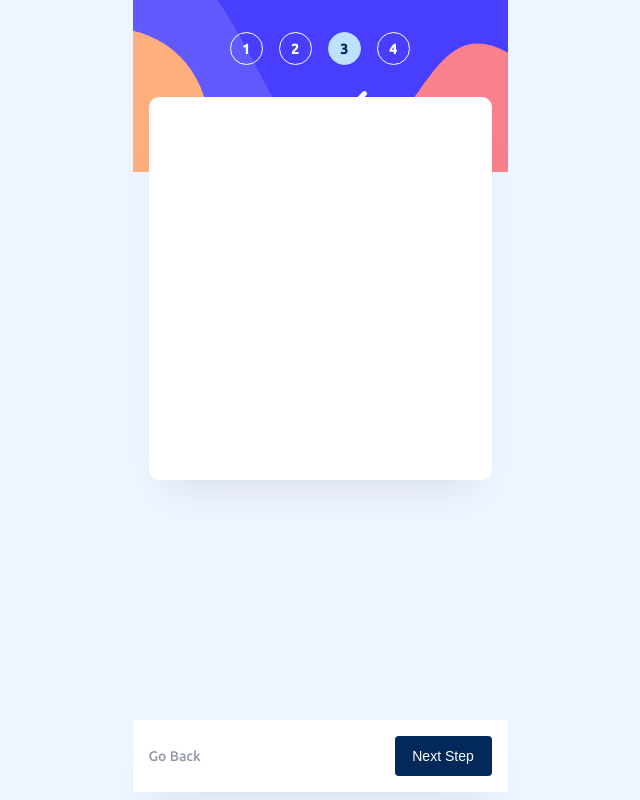
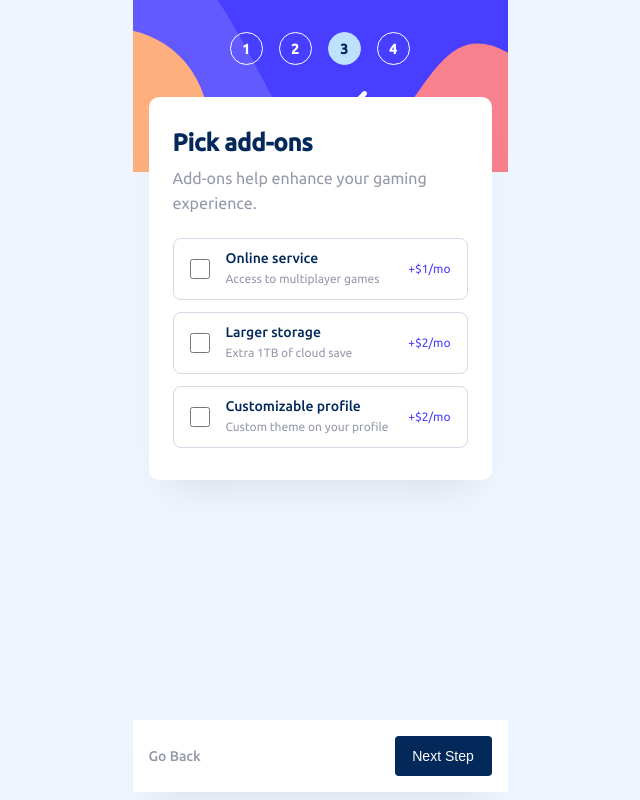
Before and after one commit to AlexanderGrigoryan/Multi-step-form, a React (Vite) app: page /addons in a window 1280 px wide. Shown: the whole page, without its empty margins (320-960 px from the left). Built offline with nearby package versions, Linux system fonts and the light colour scheme.

Commit message:
start work with zustand and check out how it works

```diff
--- a/package.json
+++ b/package.json
@@ -22,7 +22,8 @@
     "react-router": "^6.15.0",
     "react-router-dom": "^6.15.0",
     "styled-components": "^5.3.8",
-    "yup": "^1.2.0"
+    "yup": "^1.2.0",
+    "zustand": "^4.4.1"
   },
   "devDependencies": {
     "@types/react": "^18.2.15",
--- a/src/App.tsx
+++ b/src/App.tsx
@@ -12,7 +12,7 @@ import ThankYou from "./pages/ThankYou";
 
 function App() {
   const [activeButton, setActiveButton] = useState<boolean>(true);
-
+  const [isChecked, setIsChecked] = useState(false);
   const location = useLocation();
   const pathname = location.pathname;
 
@@ -36,8 +36,18 @@ function App() {
         <Content>
           <Routes>
             <Route path="/" element={<PersonalInfo pathname={pathname} />} />
-            <Route path="/plan" element={<Plan />} />
-            <Route path="/addons" element={<Addons />} />
+            <Route
+              path="/plan"
+              element={
+                <Plan isChecked={isChecked} setIsChecked={setIsChecked} />
+              }
+            />
+            <Route
+              path="/addons"
+              element={
+                <Addons isChecked={isChecked} setIsChecked={setIsChecked} />
+              }
+            />
             <Route path="/finish" element={<Finish pathname={pathname} />} />
             <Route path="/thankyou" element={<ThankYou />} />
           </Routes>
--- a/src/components/Toggle.tsx
+++ b/src/components/Toggle.tsx
@@ -4,10 +4,11 @@ import styled, { css } from "styled-components";
 interface ToggleProps {
   checked: boolean;
   setChecked: React.Dispatch<React.SetStateAction<boolean>>;
+  chosenPlan: string;
 }
 
 function Toggle(props: ToggleProps) {
-  const { checked, setChecked } = props;
+  const { checked, setChecked, chosenPlan } = props;
 
   const handleToggle = () => {
     setChecked((prevChecked) => !prevChecked);
--- a/src/pages/Addons.tsx
+++ b/src/pages/Addons.tsx
@@ -1,10 +1,93 @@
+import { useEffect, useState } from "react";
 import { Link } from "react-router-dom";
-import styled from "styled-components";
+import styled, { css } from "styled-components";
 
-function Addons() {
+const addonsList = [
+  {
+    name: "Online service",
+    description: "Access to multiplayer games",
+    price: {
+      month: "+$1/mo",
+      year: "+$10/yr",
+    },
+  },
+  {
+    name: "Larger storage",
+    description: "Extra 1TB of cloud save",
+    price: {
+      month: "+$2/mo",
+      year: "+$20/yr",
+    },
+  },
+  {
+    name: "Customizable profile",
+    description: "Custom theme on your profile",
+    price: {
+      month: "+$2/mo",
+      year: "+$20/yr",
+    },
+  },
+];
+
+interface AddonsProps {
+  isChecked: boolean;
+  setIsChecked: React.Dispatch<React.SetStateAction<boolean>>;
+}
+
+function Addons(props: AddonsProps) {
+  const { isChecked, setIsChecked } = props;
+
+  const [checkboxStates, setCheckboxStates] = useState<boolean[]>(
+    Array(addonsList.length).fill(false)
+  );
+
+  const handleCheckboxClick = (index: number) => {
+    const newCheckboxStates = [...checkboxStates];
+    newCheckboxStates[index] = !newCheckboxStates[index];
+    setCheckboxStates(newCheckboxStates);
+  };
+
+  useEffect(() => {
+    const savedCheckboxStates = localStorage.getItem("checkboxStates");
+    if (savedCheckboxStates) {
+      setCheckboxStates(JSON.parse(savedCheckboxStates));
+      console.log(savedCheckboxStates);
+    }
+  }, []);
+
+  useEffect(() => {
+    localStorage.setItem("checkboxStates", JSON.stringify(checkboxStates));
+  }, [checkboxStates]);
+
   return (
     <Container>
-      <Content></Content>
+      <Content>
+        <Title>Pick add-ons</Title>
+        <Text>Add-ons help enhance your gaming experience.</Text>
+        <AddonsContainer>
+          {addonsList.map((item, index) => {
+            return (
+              <Addon key={index} checkboxClicked={checkboxStates[index]}>
+                <AddonInfo>
+                  <ChooseAddon
+                    type="checkbox"
+                    id={`track-checkbox-${index}`}
+                    checked={checkboxStates[index]}
+                    onChange={() => handleCheckboxClick(index)}
+                  />
+                  <AddonService>
+                    <ServiceName>{item.name}</ServiceName>
+                    <ServiceDescription>{item.description}</ServiceDescription>
+                  </AddonService>
+                </AddonInfo>
+                <ServicePrice>
+                  {isChecked ? item.price.year : item.price.month}
+                </ServicePrice>
+              </Addon>
+            );
+          })}
+        </AddonsContainer>
+      </Content>
       <NextStepContainer>
         <BackLink to="/plan">Go Back</BackLink>
         <NextLink to="/finish">
@@ -31,6 +114,84 @@ const Content = styled.div`
   box-shadow: 0px 25px 40px -20px rgba(0, 0, 0, 0.1);
   background: #ffffff;
   padding: 32px 24px;
+`;
+
+const Title = styled.h1`
+  font-size: 24px;
+  font-weight: 700;
+  margin-bottom: 9px;
+  color: #022959;
+`;
+
+const Text = styled.p`
+  font-size: 16px;
+  font-weight: 400;
+  line-height: 25px;
+  color: #9699aa;
+`;
+
+const AddonsContainer = styled.div`
+  display: flex;
+  flex-direction: column;
+  row-gap: 12px;
+  margin-top: 22px;
+`;
+
+interface AddonProps {
+  checkboxClicked: boolean;
+}
+
+const Addon = styled.div(
+  (props: AddonProps) => css`
+    width: 295px;
+    height: 62px;
+    padding: 21px 16px;
+    border-radius: 8px;
+    border: ${props.checkboxClicked
+      ? "1px solid #483EFF"
+      : "1px solid #d6d9e6"};
+    background: #ffffff;
+    display: flex;
+    align-items: center;
+    justify-content: space-between;
+  `
+);
+
+const AddonInfo = styled.div`
+  display: flex;
+  align-items: center;
+  column-gap: 16px;
+`;
+
+const ChooseAddon = styled.input`
+  width: 20px;
+  height: 20px;
+  background: #483eff;
+  cursor: pointer;
+`;
+
+const AddonService = styled.div`
+  display: flex;
+  flex-direction: column;
+  row-gap: 3px;
+`;
+
+const ServiceName = styled.p`
+  font-size: 14px;
+  font-weight: 500;
+  color: #022959;
+`;
+
+const ServiceDescription = styled.p`
+  font-size: 12px;
+  line-height: 20px;
+  color: #9699aa;
+`;
+
+const ServicePrice = styled.p`
+  font-size: 12px;
+  line-height: 20px;
+  color: #483eff;
 `;
 
 const NextStepContainer = styled.div`
--- a/src/pages/PersonalInfo.tsx
+++ b/src/pages/PersonalInfo.tsx
@@ -6,6 +6,7 @@ import { FormTypes } from "../types";
 import { yupResolver } from "@hookform/resolvers/yup";
 import schema from "../schema";
 import { useEffect } from "react";
+import { useFormStore } from "../stores/useFormStore";
 
 interface PersonalInfoProps {
   pathname: string;
@@ -24,28 +25,39 @@ function PersonalInfo(props: PersonalInfoProps) {
   } = useForm<FormTypes>({
     resolver: yupResolver(schema),
   });
-  useEffect(() => {
-    const savedData = localStorage.getItem("formData");
-    console.log("Saved data:", savedData);
+  // useEffect(() => {
+  //   const savedData = localStorage.getItem("formData");
+  //   console.log("Saved data:", savedData);
 
-    if (savedData) {
-      try {
-        const parsedData = JSON.parse(savedData) as FormTypes;
-        Object.keys(parsedData).forEach((key) => {
-          setValue(key as keyof FormTypes, parsedData[key]);
-        });
-      } catch (error) {
-        console.error("Error parsing saved data:", error);
-      }
-    }
-  }, []);
+  //   if (savedData) {
+  //     try {
+  //       const parsedData = JSON.parse(savedData) as FormTypes;
+  //       Object.keys(parsedData).forEach((key) => {
+  //         setValue(key as keyof FormTypes, parsedData[key]);
+  //       });
+  //     } catch (error) {
+  //       console.error("Error parsing saved data:", error);
+  //     }
+  //   }
+  // }, []);
+
+  const example = [
+    { name: "Alex", email: "alexis@mail.ru", number: "555434334" },
+  ];
 
   const navigate = useNavigate();
 
+  const [user] = useFormStore((state) => [state.user, state.updateUser]);
+
+  const updateUser = useFormStore((state) => state.updateUser);
+
   const onSubmit: SubmitHandler<FormTypes> = (data) => {
     navigate("/plan");
-    localStorage.setItem("formData", JSON.stringify(data));
-    console.log("data saved:", data);
+    // localStorage.setItem("formData", JSON.stringify(data));
+    // console.log("data saved:", data);
+    updateUser(data);
+
+    console.log(updateUser(example));
   };
 
   return (
@@ -80,10 +92,10 @@ function PersonalInfo(props: PersonalInfoProps) {
               type="number"
               id="phoneNumber"
               placeholder="e.g. +1 234 567 890"
-              {...register("phoneNumber")}
+              {...register("number")}
             />
             <ErrorMessage>
-              {errors.phoneNumber && errors.phoneNumber.message}
+              {errors.number && errors.number.message}
             </ErrorMessage>
           </PhoneNumber>
           <NextStepContainer>
--- a/src/pages/Plan.tsx
+++ b/src/pages/Plan.tsx
@@ -6,9 +6,14 @@ import ProIcon from "../assets/icon-pro.svg";
 import Toggle from "../components/Toggle";
 import { useEffect, useState } from "react";
 
-function Plan() {
-  const [isChecked, setIsChecked] = useState(false);
-  const [chosenPlan, setChosenPlan] = useState<number>(0);
+interface PlanProps {
+  isChecked: boolean;
+  setIsChecked: React.Dispatch<React.SetStateAction<boolean>>;
+}
+
+function Plan(props: PlanProps) {
+  const { isChecked, setIsChecked } = props;
+  const [chosenPlan, setChosenPlan] = useState<string>("");
   const [isActive, setIsActive] = useState<boolean>(false);
 
   console.log(chosenPlan);
@@ -65,18 +70,12 @@ function Plan() {
                   key={index}
                   isActive={activeStates[index]}
                   onClick={() => {
-                    if (item.categoryName === "Arcade" && !isChecked) {
-                      setChosenPlan(9);
-                    } else if (item.categoryName === "Arcade" && isChecked) {
-                      setChosenPlan(90);
-                    } else if (item.categoryName === "Advanced" && !isChecked) {
-                      setChosenPlan(12);
-                    } else if (item.categoryName === "Advanced" && isChecked) {
-                      setChosenPlan(120);
-                    } else if (item.categoryName === "Pro" && !isChecked) {
-                      setChosenPlan(15);
+                    if (item.categoryName === "Arcade") {
+                      setChosenPlan("Arcade");
+                    } else if (item.categoryName === "Advanced") {
+                      setChosenPlan("Advanced");
                     } else {
-                      setChosenPlan(150);
+                      setChosenPlan("Pro");
                     }
 
                     const newActiveStates = Array(planCategories.length).fill(
@@ -99,7 +98,11 @@ function Plan() {
               );
             })}
           </Buttons>
-          <Toggle checked={isChecked} setChecked={setIsChecked} />
+          <Toggle
+            checked={isChecked}
+            setChecked={setIsChecked}
+            chosenPlan={chosenPlan}
+          />
         </ChoosePlan>
       </Content>
       <NextStepContainer>
--- a/src/schema.ts
+++ b/src/schema.ts
@@ -3,7 +3,7 @@ import * as yup from "yup"
 const schema = yup.object().shape({
     name: yup.string().required("This field is required").matches(/^[A-Za-z\s]*$/, "Wrong formats, letters only"),
     email: yup.string().email().required("This field is required"),
-    phoneNumber: yup.number().required("This field is required").typeError("This field is required"),
+    number: yup.number().required("This field is required").typeError("This field is required"),
 })
 
 export default schema
--- /dev/null
+++ b/src/stores/useFormStore.ts
@@ -0,0 +1,21 @@
+import {create} from "zustand"
+
+export interface User {
+    name: string,
+    email: string,
+    number: string,
+}
+
+interface FormStore {
+    user: User[]
+    updateUser: (newUserData: User[]) => void
+
+}
+
+
+
+export const useFormStore = create<FormStore>((set, get) => ({
+ user: [],
+ updateUser: (newUserData: User[]) =>set({user: {...newUserData}})
+
+}));
--- a/src/types.d.ts
+++ b/src/types.d.ts
@@ -1,6 +1,6 @@
 export interface FormTypes {
     name: string;
     email: string;
-    phoneNumber: number;
+    number: number;
 
   }
```
Also changed, not shown: 1 other file (tests, documents, lock files or other folders).
